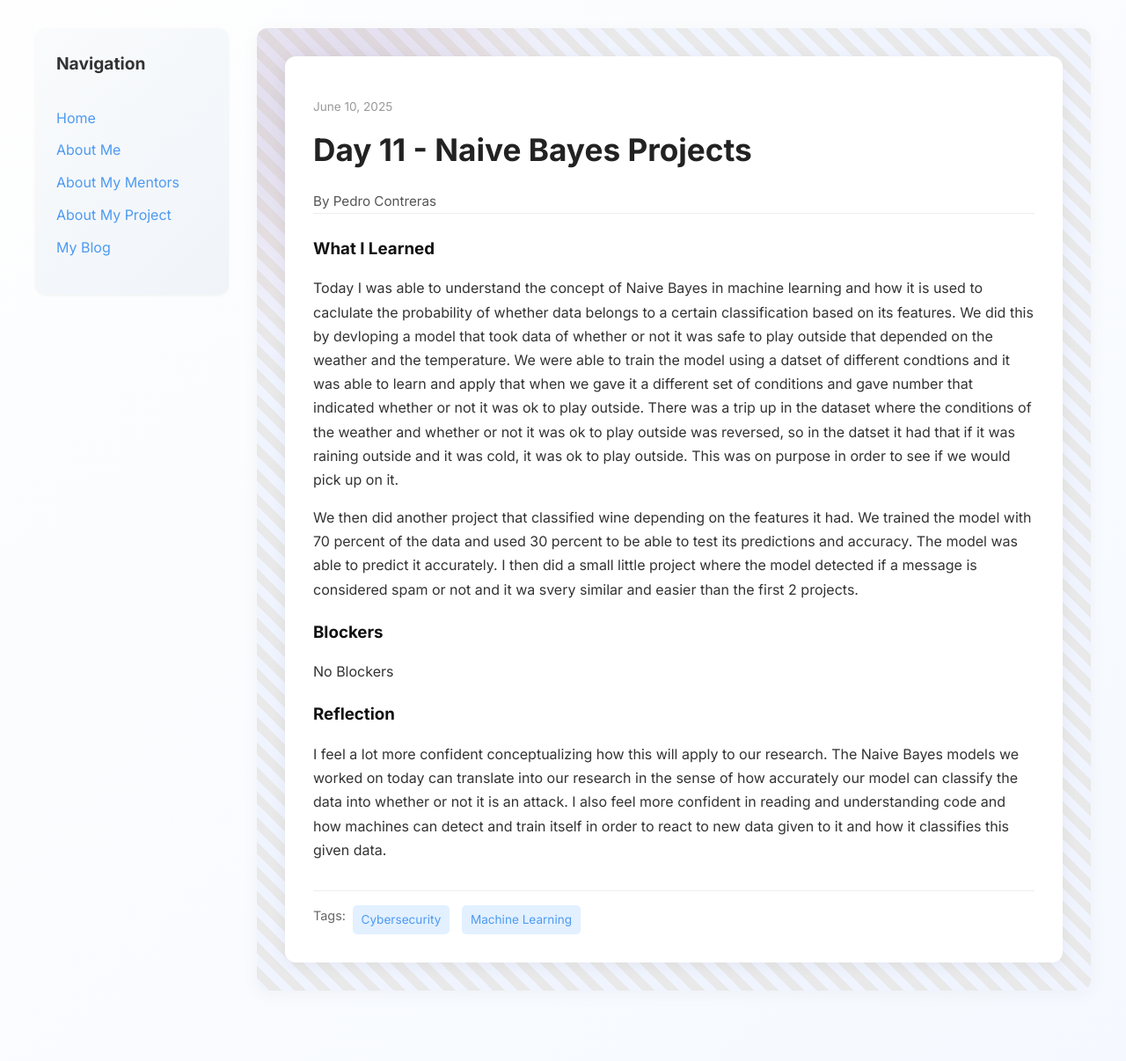
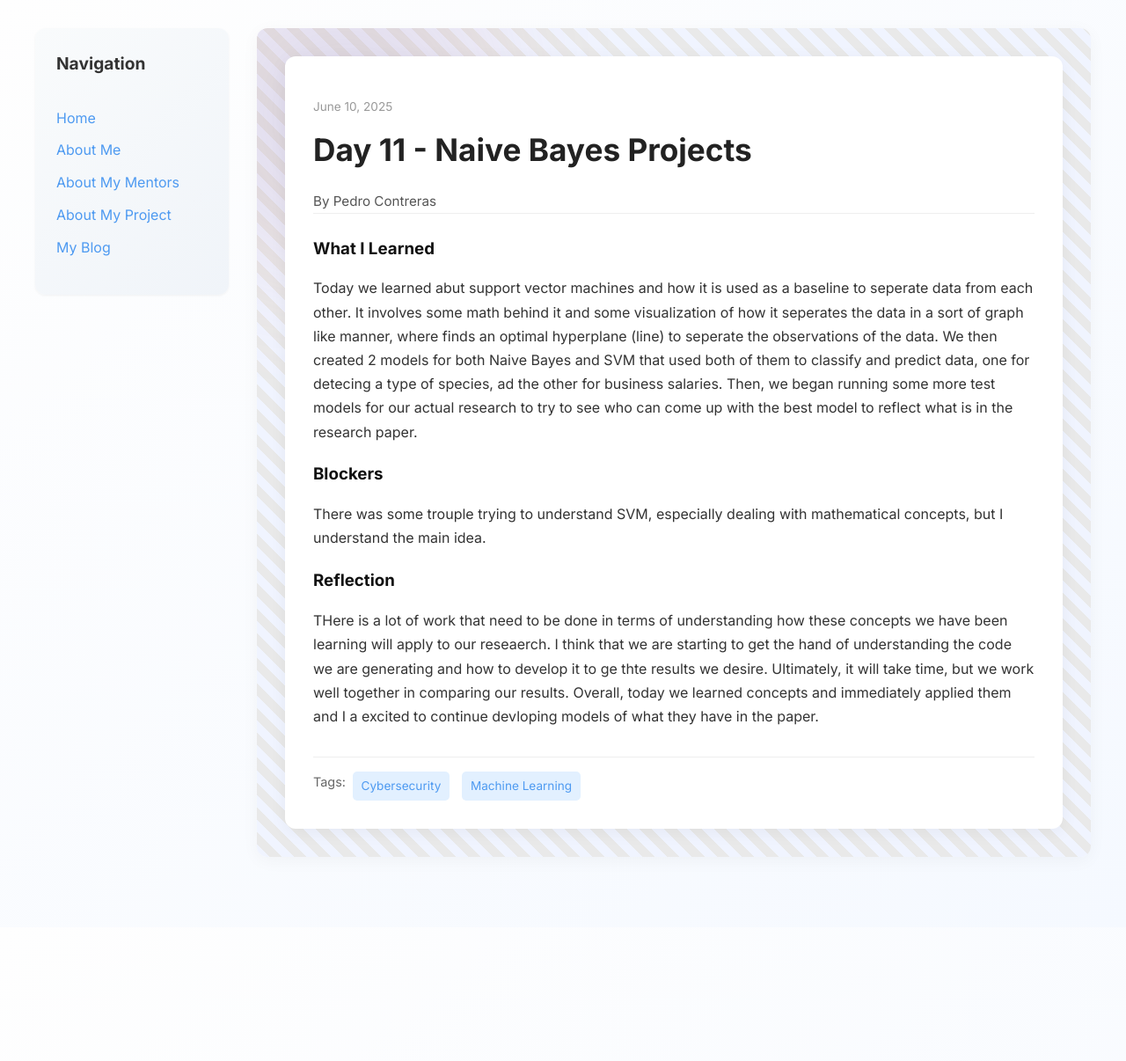
Before and after one commit to pedrocon42/pedrocon42.github.io, a Jekyll site: the page built from _posts/2025-06-11-day-12.md, in a window 1280 px wide. Shown: the whole page at 88% size. Built offline with Jekyll 4.4.1, drawn with Linux system fonts in a browser that asks for light colours; after the commit the page ends 1054 px from its top, so only the background shows below that.

Commit message:
Update 2025-06-11-day-12.md

```diff
--- a/_posts/2025-06-11-day-12.md
+++ b/_posts/2025-06-11-day-12.md
@@ -7,17 +7,13 @@ permalink: /day12html
 tags: ["Cybersecurity", "Machine Learning"]
 
 what_i_learned: |
-  Today I was able to understand the concept of Naive Bayes in machine learning and how it is used to caclulate the probability of whether data belongs to a certain classification based on its features. We did this by devloping a model that took data of whether or not it was safe to play outside that depended on the weather and the temperature. We were able to train the model using a datset of different condtions and it was able to learn and apply that when we gave it a different set of conditions and gave number that indicated whether or not it was ok to play outside. There was a trip up in the dataset where the conditions of the weather and whether or not it was ok to play outside was reversed, so in the datset it had that if it was raining outside and it was cold, it was ok to play outside. This was on purpose in order to see if we would pick up on it.
-
-  We then did another project that classified wine depending on the features it had. We trained the model with 70 percent of the data and used 30 percent to be able to test its predictions and accuracy. The model was able to predict it accurately. I then did a small little project where the model detected if a message is considered spam or not and it wa svery similar and easier than the first 2 projects.
+  Today we learned abut support vector machines and how it is used as a baseline to seperate data from each other. It involves some math behind it and some visualization of how it seperates the data in a sort of graph like manner, where finds an optimal hyperplane (line) to seperate the observations of the data. We then created 2 models for both Naive Bayes and SVM that used both of them to classify and predict data, one for detecing a type of species, ad the other for business salaries. Then, we began running some more test models for our actual research to try to see who can come up with the best model to reflect what is in the research paper.
 
 blockers: |
-  No Blockers
+  There was some trouple trying to understand SVM, especially dealing with mathematical concepts, but I understand the main idea.
 
 
 
 reflection: |
-  I feel a lot more confident conceptualizing how this will apply to our research. The Naive Bayes models we worked on today can translate into our research in the sense of how accurately our model can classify the data into whether or not it is an attack. I also feel more confident in reading and understanding code and how machines can detect and train itself in order to react to new data given to it and how it classifies this given data.
-
-
+  THere is a lot of work that need to be done in terms of understanding how these concepts we have been learning will apply to our reseaerch. I think that we are starting to get the hand of understanding the code we are generating and how to develop it to ge thte results we desire. Ultimately, it will take time, but we work well together in comparing our results. Overall, today we learned concepts and immediately applied them and I a excited to continue devloping models of what they have in the paper.
 ---
```
